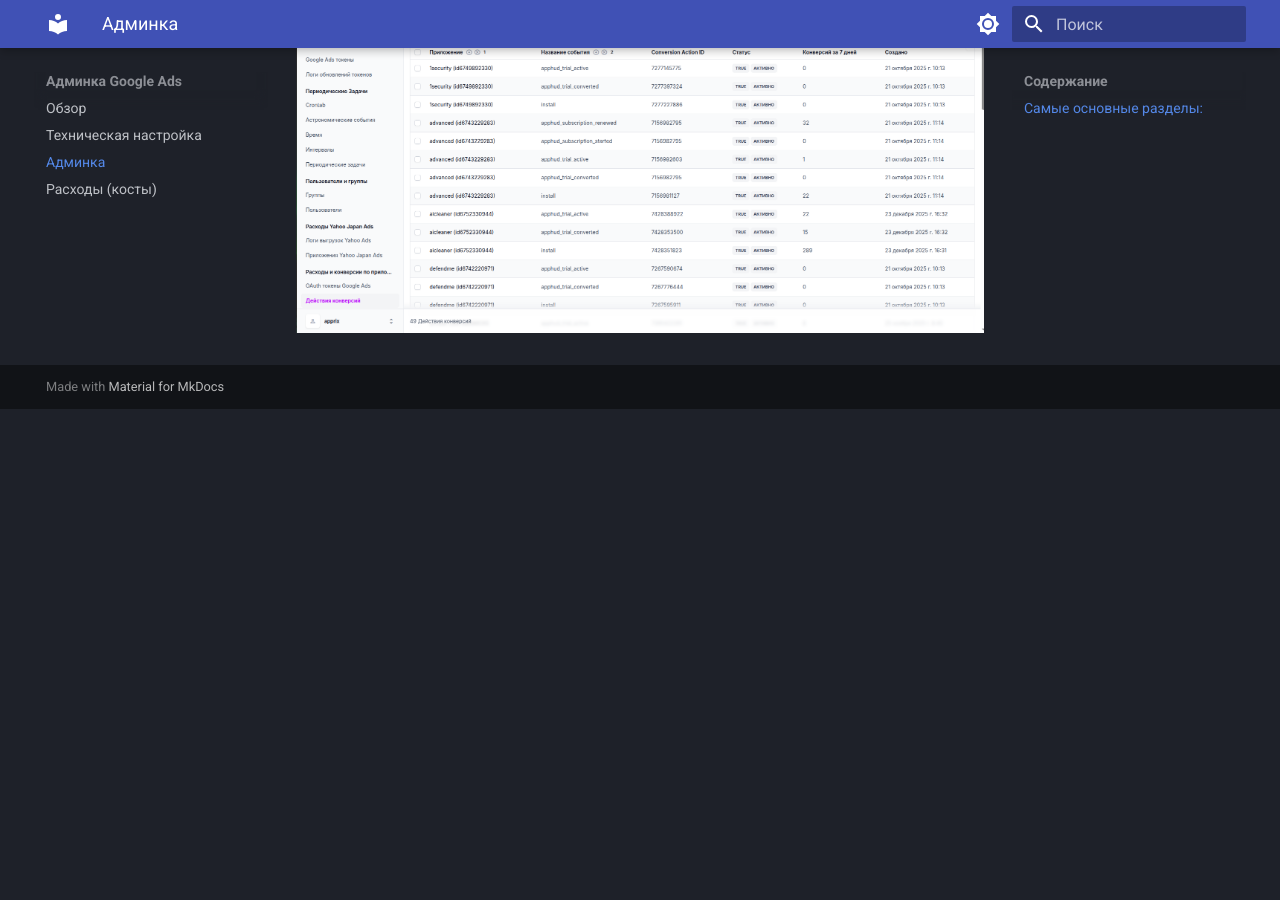
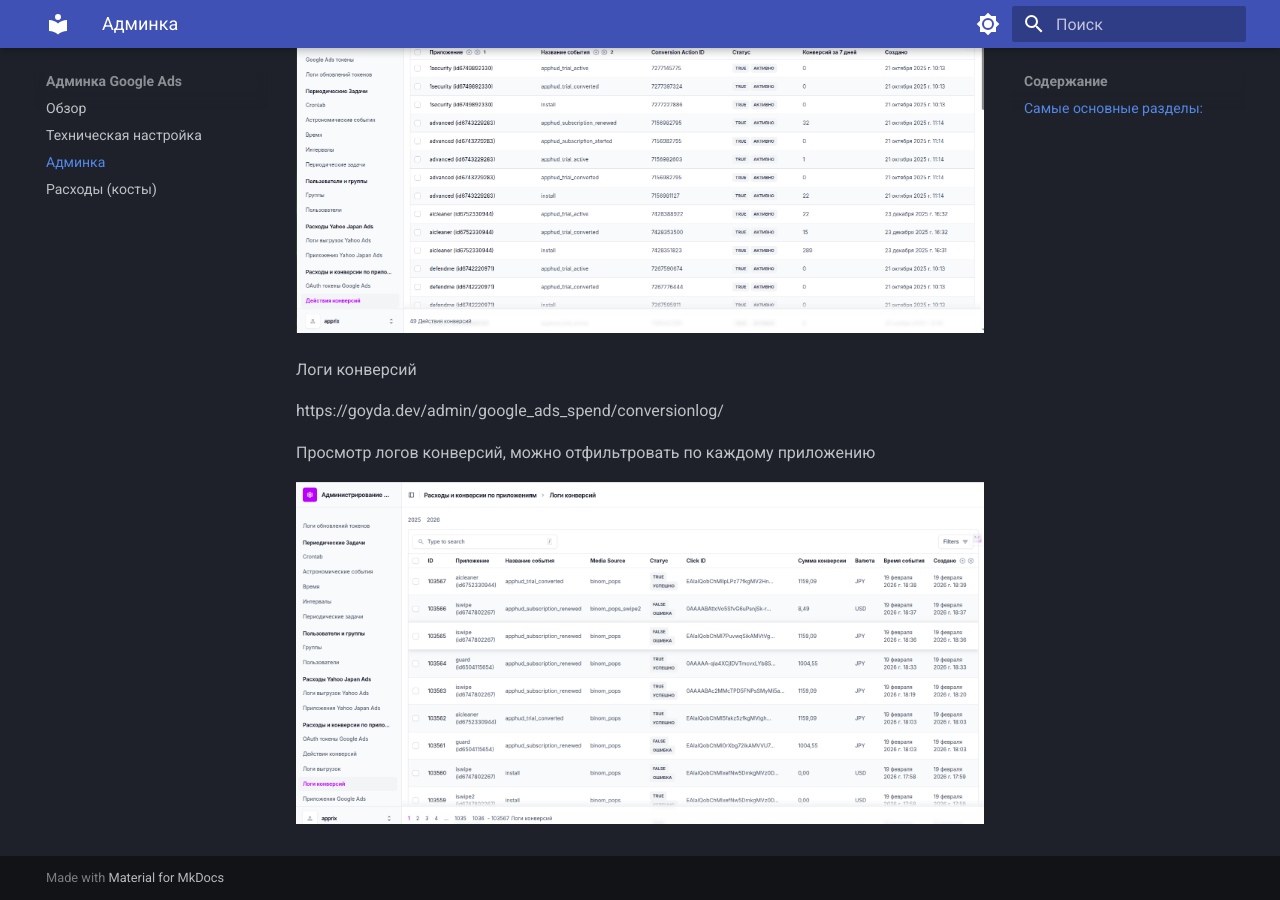
Before and after one commit to dzhiksimovnurlan/my-docs, an MkDocs documentation site: the page built from docs/admin-google-ads/admin.md, in a window 1280 px wide and 900 px high, scrolled down 1779 px. Built offline with MkDocs 1.6.1 and Material for MkDocs 9.7.7, drawn with Linux system fonts in a browser that asks for light colours; before the commit the page ends 2188 px from its top, so only the background shows below that.

Commit message:
правки

```diff
--- a/docs/admin-google-ads/admin.md
+++ b/docs/admin-google-ads/admin.md
@@ -34,3 +34,12 @@ https://goyda.dev/admin/google_ads_spend/conversionaction/
 Здесь добавляются конверсии из гугла под каждое приложение, или редактируются существующие
 
 ![Конверсии](images/admin/3.png)
+
+
+Логи конверсий
+
+https://goyda.dev/admin/google_ads_spend/conversionlog/
+
+Просмотр логов конверсий, можно отфильтровать по каждому приложению
+
+![Логи конверсий](images/admin/4.png)
```
Also changed, not shown: docs/admin-google-ads/index.md (+2 -0 lines), docs/admin-google-ads/images/admin/4.png (added).
